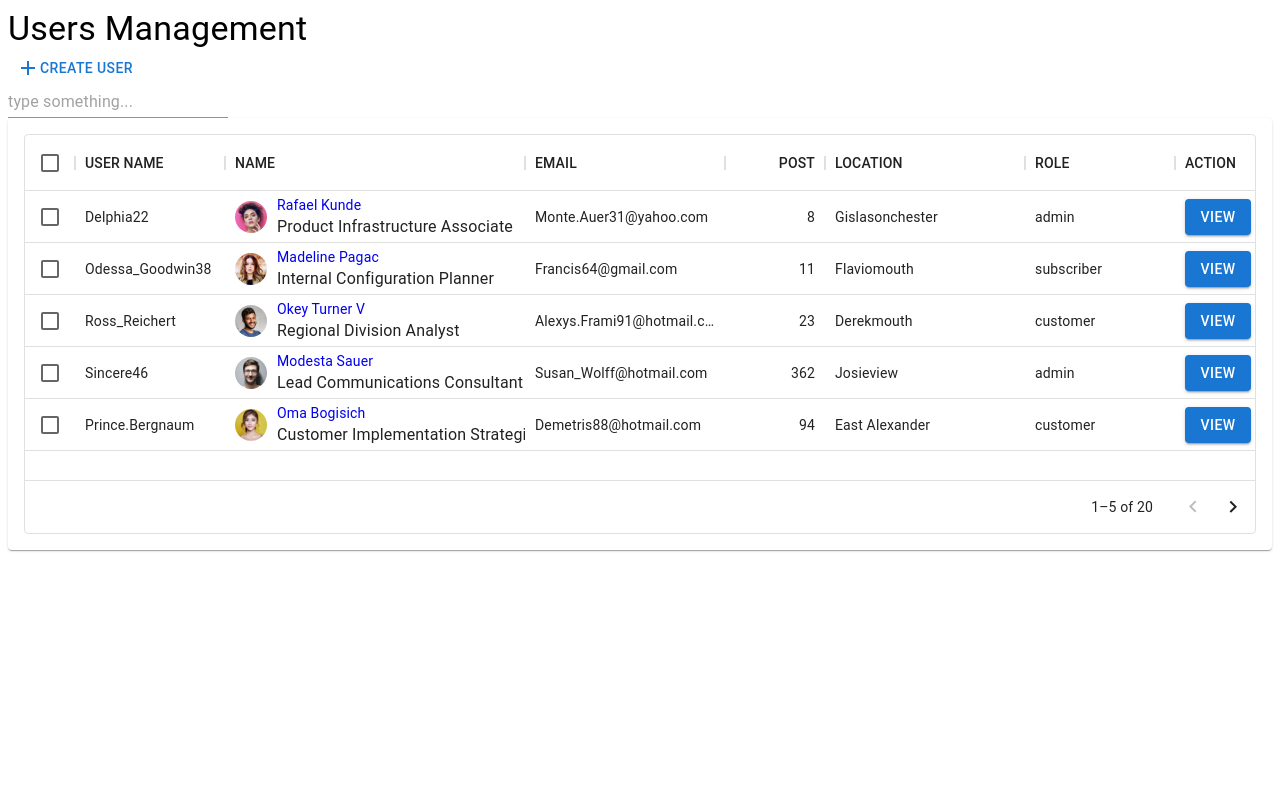
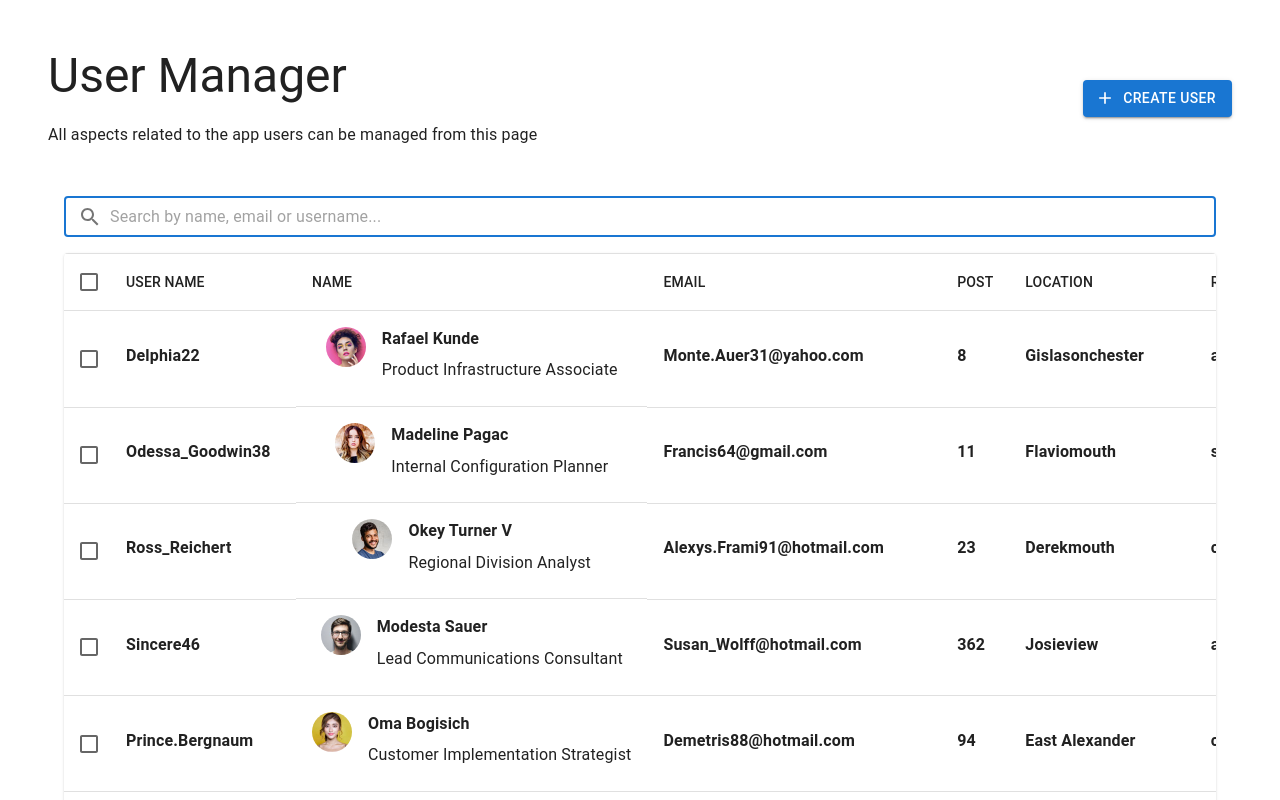
Before and after one commit to skyhight2011/ReactDashboard, a React (Create React App) app in the folder my-app/: page / in a window 1280 px wide. Shown: the top 800 px of the page. Built offline with nearby package versions, Linux system fonts and the light colour scheme; the HTML template or start-up script is replaced by a standard one.

Commit message:
syled list table

```diff
--- a/my-app/package.json
+++ b/my-app/package.json
@@ -7,6 +7,7 @@
     "@emotion/styled": "^11.8.1",
     "@mui/icons-material": "^5.4.4",
     "@mui/material": "^5.4.4",
+    "@mui/styles": "^5.4.4",
     "@mui/x-data-grid": "^5.5.1",
     "@testing-library/jest-dom": "^5.14.1",
     "@testing-library/react": "^12.0.0",
--- a/my-app/src/App.tsx
+++ b/my-app/src/App.tsx
@@ -1,11 +1,22 @@
 import React from 'react';
 import Manager from './page/Manager';
+import { ThemeProvider, createTheme, CssBaseline } from '@mui/material';
 
-function App() {
+const customTheme = createTheme({
+  palette: {
+    primary: {
+      main: '#1976d2',
+      contrastText: 'white',
+    },
+  },
+});
+
+const App = ()=>{
   return (
-    <div className="App">
-     <Manager />
-    </div>
+    <ThemeProvider theme={customTheme}>
+      <CssBaseline />
+      <Manager />
+    </ThemeProvider>
   );
 }
 
--- a/my-app/src/page/Manager/Components/Search/index.jsx
+++ /dev/null
@@ -1,10 +0,0 @@
-import { Box, Input, TextField } from '@mui/material';
-import * as React from 'react';
-
-export default function Search() {
-  return (
-    <Box>
-      <Input placeholder="type something..."  />
-    </Box>
-  );
-}
--- /dev/null
+++ b/my-app/src/page/Manager/Components/UserSearch/index.jsx
@@ -0,0 +1,37 @@
+import SearchTwoToneIcon from '@mui/icons-material/SearchTwoTone';
+import { InputAdornment, TextField } from '@mui/material';
+import { styled, alpha } from '@mui/material/styles';
+import * as React from 'react';
+import { useState } from 'react';
+
+const SearchInput = styled(TextField)(({ theme }) => ({
+  borderRadius: theme.shape.borderRadius,
+  backgroundColor: alpha(theme.palette.common.white, 0.15),
+  '&:hover': {
+    backgroundColor: alpha(theme.palette.common.white, 0.25),
+  },
+  marginBottom: theme.spacing(2),
+  borderRadius: '50px',
+}));
+export default function UserSearch() {
+  const [searchValue, setSearchValue] = useState('');
+
+  return (
+    <>
+      <SearchInput
+        value={searchValue}
+        autoFocus={true}
+        size="small"
+        InputProps={{
+          startAdornment: (
+            <InputAdornment position="start">
+              <SearchTwoToneIcon />
+            </InputAdornment>
+          ),
+        }}
+        placeholder="Search by name, email or username..."
+        fullWidth
+      />
+    </>
+  );
+}
--- a/my-app/src/page/Manager/UserList/index.tsx
+++ b/my-app/src/page/Manager/UserList/index.tsx
@@ -1,10 +1,22 @@
-import { Button, Typography, Card } from '@mui/material';
+import { Button, Typography, Card, Divider, TableContainer, Table, TableHead, TableRow, TableCell, Checkbox, TableBody, Avatar, Grid, Box, TablePagination } from '@mui/material';
 import { DataGrid, GridColDef } from '@mui/x-data-grid';
 import * as React from 'react';
 import { useState } from "react";
 import UserData from '../../../UserData';
-import './userList.scss';
 import DeleteIcon from '@mui/icons-material/Delete';
+
+const data = UserData.map((item)=>{
+  return {
+    id: item.id,
+    name: item.name,
+    avatar: item.avatar,
+    email: item.email,
+    location: item.location,
+    role: item.role,
+    post: item.posts,
+    jobtitle: item.jobtitle,
+  }
+})
 
 export default function UserList() {
   const [data, setData] = useState(UserData);
@@ -66,15 +78,126 @@ export default function UserList() {
   ];
 
   return (
-    <div style={{ height: 400, width: '100%' }}>
-      <DataGrid
-        rows={data}
-        columns={columns}
-        pageSize={5}
-        rowsPerPageOptions={[5]}
-        checkboxSelection
-        disableSelectionOnClick
-      />
-    </div>
+    <Card>
+         <Divider />
+         <TableContainer>
+          <Table>
+            <TableHead>
+              <TableRow>
+              <TableCell padding="checkbox">
+                <Checkbox
+                color='primary'
+                />
+              </TableCell>
+              <TableCell align='left'>USER NAME</TableCell>
+              <TableCell  align='left'>NAME</TableCell>
+              <TableCell align='left'>EMAIL</TableCell>
+              <TableCell align='left'>POST</TableCell>
+              <TableCell align='left'>LOCATION</TableCell>
+              <TableCell align='left'>ROLE</TableCell>
+              <TableCell align='left'>ACTION</TableCell>
+              </TableRow>
+            </TableHead>
+
+            <TableBody>
+              {data.map((user)=>{
+                return(
+                  <TableRow
+                  hover
+                  key={user.id}
+                  >
+                    <TableCell padding="checkbox">
+                      <Checkbox />
+                    </TableCell>
+                    <TableCell>
+                    <Typography
+                      variant="body1"
+                      fontWeight="bold"
+                      color="text.primary"
+                      gutterBottom
+                      noWrap
+                    >
+                      {user.username}
+                    </Typography>
+                    </TableCell>
+                    {/* field name */}
+                    <TableCell sx={{display:'flex', flexWrap: 'nowrap', justifyContent:'center'}}>
+                      <Box sx={{display:'flex', my: 0}}>
+                      <Avatar src={user.avatar} alt='' />
+                      <Box sx={{marginLeft: 2}}>
+                      <Typography
+                      variant="body1"
+                      fontWeight="bold"
+                      color="text.primary"
+                      gutterBottom
+                      noWrap
+                    >
+                      {user.name}
+                    </Typography>
+
+                      <Typography
+                      variant="subtitle1"
+                      color="text.primary"
+                      gutterBottom
+                      noWrap
+                      >
+                      {user.jobtitle}
+                      </Typography>
+                      </Box>
+                    </Box>
+                    </TableCell>
+                    <TableCell>
+                    <Typography
+                      variant="body1"
+                      fontWeight="bold"
+                      color="text.primary"
+                      gutterBottom
+                      noWrap
+                    >
+                      {user.email}
+                    </Typography>
+                    </TableCell>
+                    <TableCell>
+                    <Typography
+                      variant="body1"
+                      fontWeight="bold"
+                      color="text.primary"
+                      gutterBottom
+                      noWrap
+                    >
+                      {user.posts}
+                    </Typography>
+                    </TableCell>
+                    <TableCell>
+                    <Typography
+                      variant="body1"
+                      fontWeight="bold"
+                      color="text.primary"
+                      gutterBottom
+                      noWrap
+                    >
+                      {user.location}
+                    </Typography>
+                    </TableCell>
+                    <TableCell>
+                    <Typography
+                      variant="body1"
+                      fontWeight="bold"
+                      color="text.primary"
+                      gutterBottom
+                      noWrap
+                    >
+                      {user.role}
+                    </Typography>
+                    </TableCell>
+                  </TableRow>
+                )
+              })}
+            </TableBody>
+          </Table>
+         </TableContainer>
+         <Box p={2}>
+      </Box>
+    </Card>
   );
 }
--- a/my-app/src/page/Manager/UserList/userList.scss
+++ /dev/null
@@ -1,25 +0,0 @@
-.userListUser {
-    display: flex;
-    align-items: center;
-}
-
-.userListImg {
-    width: 32px;
-    height: 32px;
-    border-radius: 50%;
-    object-fit: cover;
-    margin-right: 10px;
-}
-
-.useCardUser{
-    display: inline-block;
-    & > a{
-        list-style: none;
-        text-decoration: none;
-    }
-}
-
-.useListDelete{
-    color: red;
-    cursor: pointer;
-}
--- a/my-app/src/page/Manager/index.tsx
+++ b/my-app/src/page/Manager/index.tsx
@@ -1,27 +1,53 @@
 import AddIcon from '@mui/icons-material/Add';
-import { Box, Button, Paper, Typography } from '@mui/material';
+import { Box, Button, Container, Grid, Typography } from '@mui/material';
+import { styled } from '@mui/system';
 import * as React from 'react';
-import Search from './Components/Search';
-import Filter from './Components/Search';
+import UserSearch from './Components/UserSearch';
 import UserList from './UserList';
 
+const PageTitle = styled(Box)(
+  ({ theme }) => `
+        padding: ${theme.spacing(6)};
+`
+);
 
-export interface IAppProps {
-}
+export default function Manager () {
+  return (
+      <>
+        <PageTitle>
+          <Grid  container justifyContent="space-between" alignItems="center">
+            <Grid item>
+              <Typography variant='h3' component='h3' gutterBottom>User Manager</Typography>
+              <Typography variant='subtitle1'>
+                All aspects related to the app users can be managed from this page
+              </Typography>
+            </Grid>
 
-export default function Manager (props: IAppProps) {
-  return (
-    <Box>
-        <Typography variant='h4'>Users Management</Typography>
-          <Button>
-              <AddIcon />
-              Create User
-          </Button>
-
-          <Search />
-        <Paper sx={{px: 2, py: 2, display: 'flex', flexWrap: 'nowrap'}} elevation={1}>
-        <UserList />
-        </Paper>
-    </Box>
+            <Grid item>
+            <Button
+          sx={{ mt: { xs: 2, md: 0 } }}
+          variant="contained"
+          startIcon={<AddIcon fontSize="small" />}
+        >
+          Create User
+        </Button>
+            </Grid>
+          </Grid>
+        </PageTitle>
+        <Container maxWidth="lg">
+        <UserSearch />
+        <Grid
+          container
+          direction="row"
+          justifyContent="center"
+          alignItems="stretch"
+          spacing={3}
+        >
+          <Grid item xs={12}>
+          <UserList />
+          </Grid>
+        </Grid>
+        </Container>
+      </>
   );
 }
```
Also changed, not shown: my-app/src/page/Manager/Components/Search/Search.scss (deleted), 1 other file (tests, documents, lock files or other folders).
